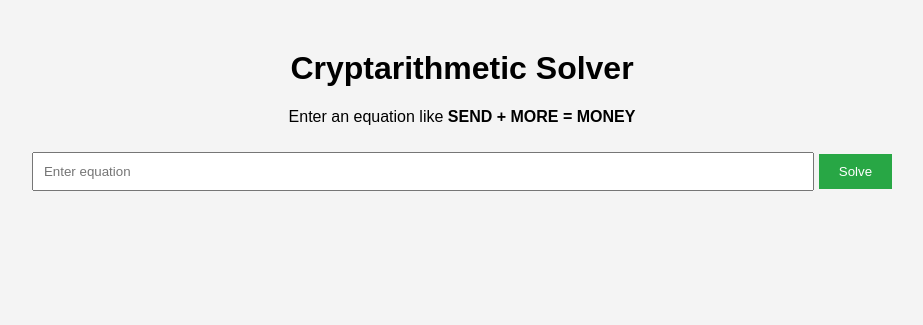
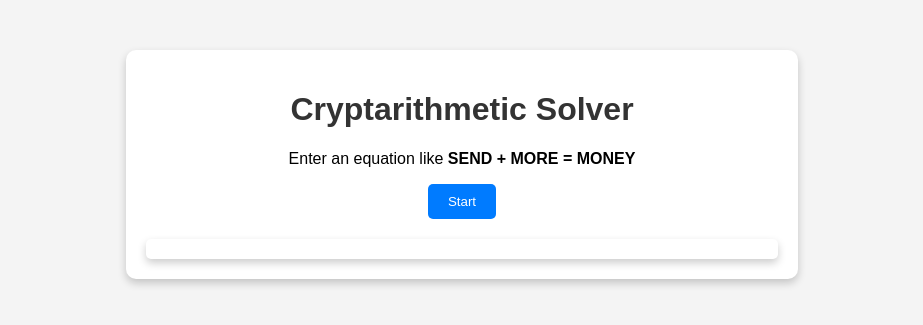
Before and after one commit to Netra987/aiproject, a Flask app: page / in a window 1280 px wide. Shown: the top 325 px of the page, without its empty margins (178-1101 px from the left). Run offline with Flask 3, Linux system fonts and the light colour scheme.

Commit message:
Add files via upload

```diff
--- a/AI/app.py
+++ b/AI/app.py
@@ -1,11 +1,51 @@
 from flask import Flask, render_template, request, jsonify
 from solver import solve_cryptarithmetic
+import random
 
 app = Flask(__name__)
+
+# List of 50 equations (40 solvable, 10 unsolvable)
+equations = [
+    "SEND + MORE = MONEY", "BASE + BALL = GAMES", "RAIN + BOW = COLORS",
+    "FIRE + WOOD = SMOKE", "TWO + TWO = FOUR", "FIVE * FIVE = TWENTYFIVE",
+    "EAT + MEAL = DINNER", "TEN + TEN = TWENTY", "SUN + SKY = BRIGHT",
+    "OIL + HEAT = ENERGY", "TEAM + WORK = SUCCESS", "ONE + ONE = TWO",
+    "CODE + CODE = DEBUG", "JUMP + OVER = HURDLE", "FLOW + RIVER = WATER",
+    "SIX + FOUR = TEN", "PINK + BLUE = COLORS", "NINE + ONE = TEN",
+    "LEAF + TREE = FOREST", "BOOK + PAGE = STORY", "GOLD + COIN = WEALTH",
+    "STAR + NIGHT = BRIGHT", "FAST + SPEED = QUICK", "MATH + CLASS = SCHOOL",
+    "APPLE + TREE = ORCHARD", "TALL + SHORT = HEIGHT", "RED + GREEN = COLOR",
+    "FISH + WATER = OCEAN", "BIRD + SKY = FLY", "LIGHT + DARK = SHADE",
+    "COLD + SNOW = WINTER", "HEAVY + LIGHT = WEIGHT", "HARD + WORK = SUCCESS",
+    "MIND + THINK = IDEA", "RICH + POOR = MONEY", "DAY + NIGHT = TIME",
+    "LION + CUB = FAMILY", "TRAIN + TRACK = RAIL", "SLOW + FAST = SPEED",
+    "HAPPY + SMILE = JOY",  # 40 solvable
+
+    "ABC + DEF = GHIJK",  # More than 10 unique letters
+    "HELLO + WORLD = PYTHON",  # More than 10 unique letters
+    "ABCDE + FGHIJ = KLMNO",  # More than 10 unique letters
+    "AAA + BBB = CCC",  # No unique solution
+    "ONE * TWO = THREE",  # Incorrect multiplication
+    "LARGE - SMALL = NEGATIVE",  # Negative result
+    "SEVEN + EIGHT = FIFTEENZ",  # Extra character at end
+    "TWELVE + TWELVE = TWENTYFOUR",  # More than 10 unique letters
+    "AAA * AAA = BBBB",  # Too large result
+    "ABCD + EFGH = IJKLMNOP"  # Too many letters
+]
+
+current_index = -1  # Track the current equation
 
 @app.route('/')
 def index():
     return render_template('index.html')
+
+@app.route('/get_equation', methods=['GET'])
+def get_equation():
+    global current_index
+    current_index += 1
+    if current_index >= len(equations):
+        return jsonify({'error': 'No more equations available'})
+    return jsonify({'equation': equations[current_index]})
 
 @app.route('/solve', methods=['POST'])
 def solve():
@@ -13,7 +53,10 @@ def solve():
     equation = data.get('equation', '')
     solution = solve_cryptarithmetic(equation)
 
-    return jsonify({'solution': solution})
+    if solution:
+        return jsonify(solution)
+    else:
+        return jsonify({'error': 'No solution found'})
 
 if __name__ == '__main__':
     app.run(debug=True)
--- a/AI/static/styles.css
+++ b/AI/static/styles.css
@@ -1,32 +1,70 @@
 body {
     font-family: Arial, sans-serif;
+    background-color: #f4f4f4;
     text-align: center;
-    background-color: #f4f4f4;
 }
 
 .container {
+    background: white;
+    padding: 20px;
+    border-radius: 10px;
+    box-shadow: 0 4px 8px rgba(0, 0, 0, 0.2);
+    width: 50%;
+    margin: auto;
     margin-top: 50px;
+}
+
+h1 {
+    color: #333;
 }
 
 input {
     padding: 10px;
     width: 60%;
-    margin: 10px 0;
+    margin: 10px;
+    border-radius: 5px;
+    border: 1px solid #ccc;
 }
 
 button {
     padding: 10px 20px;
-    background-color: #28a745;
+    background: #007BFF;
     color: white;
     border: none;
+    border-radius: 5px;
     cursor: pointer;
+    transition: 0.3s;
 }
 
 button:hover {
-    background-color: #218838;
+    background: #0056b3;
 }
 
 #solution {
+    text-align: left;
     margin-top: 20px;
-    font-weight: bold;
+    padding: 10px;
+    background: #fff;
+    border-radius: 5px;
+    box-shadow: 0 4px 8px rgba(0, 0, 0, 0.2);
 }
+
+#solution h3 {
+    color: #007BFF;
+}
+
+ul {
+    list-style-type: none;
+    padding: 0;
+}
+
+li {
+    background: #e3f2fd;
+    margin: 5px 0;
+    padding: 8px;
+    border-radius: 5px;
+}
+
+.error {
+    color: red;
+}
--- a/AI/templates/index.html
+++ b/AI/templates/index.html
@@ -1,4 +1,3 @@
-
 <!DOCTYPE html>
 <html lang="en">
 <head>
@@ -11,28 +10,90 @@
     <div class="container">
         <h1>Cryptarithmetic Solver</h1>
         <p>Enter an equation like <strong>SEND + MORE = MONEY</strong></p>
-        <input type="text" id="equationInput" placeholder="Enter equation">
-        <button onclick="solveEquation()">Solve</button>
+
+        <button id="startBtn" onclick="startGame()">Start</button>
+        <p id="equationDisplay"></p>
+
+        <button id="solveBtn" onclick="solveEquation()" style="display:none;">Solve</button>
+        <button id="nextBtn" onclick="getNextEquation()" style="display:none;">Next</button>
+        <button id="stopBtn" onclick="stopGame()" style="display:none;">Stop</button>
+
         <div id="solution"></div>
     </div>
 
-    <!-- JavaScript Code Directly Inside index.html -->
     <script>
+        let currentEquation = "";
+
+        function startGame() {
+            document.getElementById("solution").innerHTML = "";
+            document.getElementById("startBtn").style.display = "none"; // Hide Start button
+
+            fetch('/get_equation')
+                .then(response => response.json())
+                .then(data => {
+                    if (data.error) {
+                        document.getElementById("equationDisplay").innerText = data.error;
+                        document.getElementById("startBtn").style.display = "inline-block"; // Show Start button again if no equations left
+                        return;
+                    }
+                    currentEquation = data.equation;
+                    document.getElementById("equationDisplay").innerText = "Equation: " + currentEquation;
+                    document.getElementById("solveBtn").style.display = "inline-block";
+                    document.getElementById("stopBtn").style.display = "inline-block";
+                })
+                .catch(error => console.error('Error:', error));
+        }
+
         function solveEquation() {
-            const equation = document.getElementById("equationInput").value;
+            document.getElementById("solution").innerHTML = "<p>Solving...</p>";
 
             fetch('/solve', {
                 method: 'POST',
-                body: JSON.stringify({ equation }),
-                headers: {
-                    'Content-Type': 'application/json'
-                }
+                body: JSON.stringify({ equation: currentEquation }),
+                headers: { 'Content-Type': 'application/json' }
             })
             .then(response => response.json())
             .then(data => {
-                document.getElementById("solution").innerHTML = JSON.stringify(data.solution, null, 2);
+                if (data.error) {
+                    document.getElementById("solution").innerHTML = `<p class="error">${data.error}</p>`;
+                } else {
+                    let solutionHTML = "<h3>Solution:</h3><ul>";
+                    for (const [letter, digit] of Object.entries(data.solution)) {
+                        solutionHTML += `<li><strong>${letter}</strong> = ${digit}</li>`;
+                    }
+                    solutionHTML += "</ul>";
+
+                    let stepsHTML = "<h3>Calculation Steps:</h3><ul>";
+                    data.calculation.steps.forEach(step => {
+                        stepsHTML += `<li>${step}</li>`;
+                    });
+                    stepsHTML += "</ul>";
+
+                    let finalExpressionHTML = `<h3>Final Calculation:</h3><p>${data.calculation.expression}</p>`;
+
+                    document.getElementById("solution").innerHTML = solutionHTML + stepsHTML + finalExpressionHTML;
+                }
+
+                document.getElementById("solveBtn").style.display = "none";
+                document.getElementById("nextBtn").style.display = "inline-block";
             })
             .catch(error => console.error('Error:', error));
+        }
+
+        function getNextEquation() {
+            document.getElementById("solution").innerHTML = "";
+            document.getElementById("nextBtn").style.display = "none";
+            document.getElementById("solveBtn").style.display = "inline-block";
+            startGame();
+        }
+
+        function stopGame() {
+            document.getElementById("equationDisplay").innerText = "Game Stopped.";
+            document.getElementById("solution").innerHTML = "";
+            document.getElementById("solveBtn").style.display = "none";
+            document.getElementById("nextBtn").style.display = "none";
+            document.getElementById("stopBtn").style.display = "none";
+            document.getElementById("startBtn").style.display = "inline-block"; // Show Start button again
         }
     </script>
 </body>
```
Also changed, not shown: AI/solver.py (+26 -37 lines).
